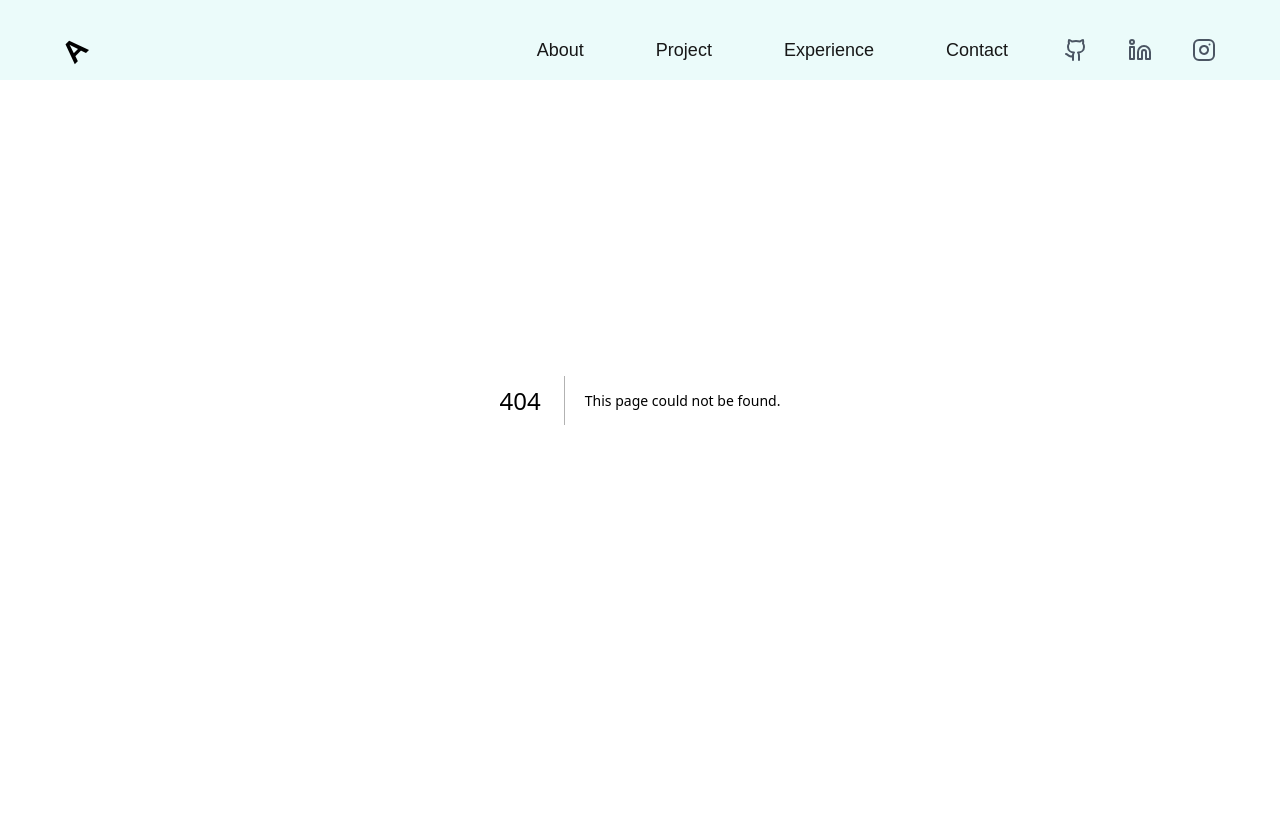
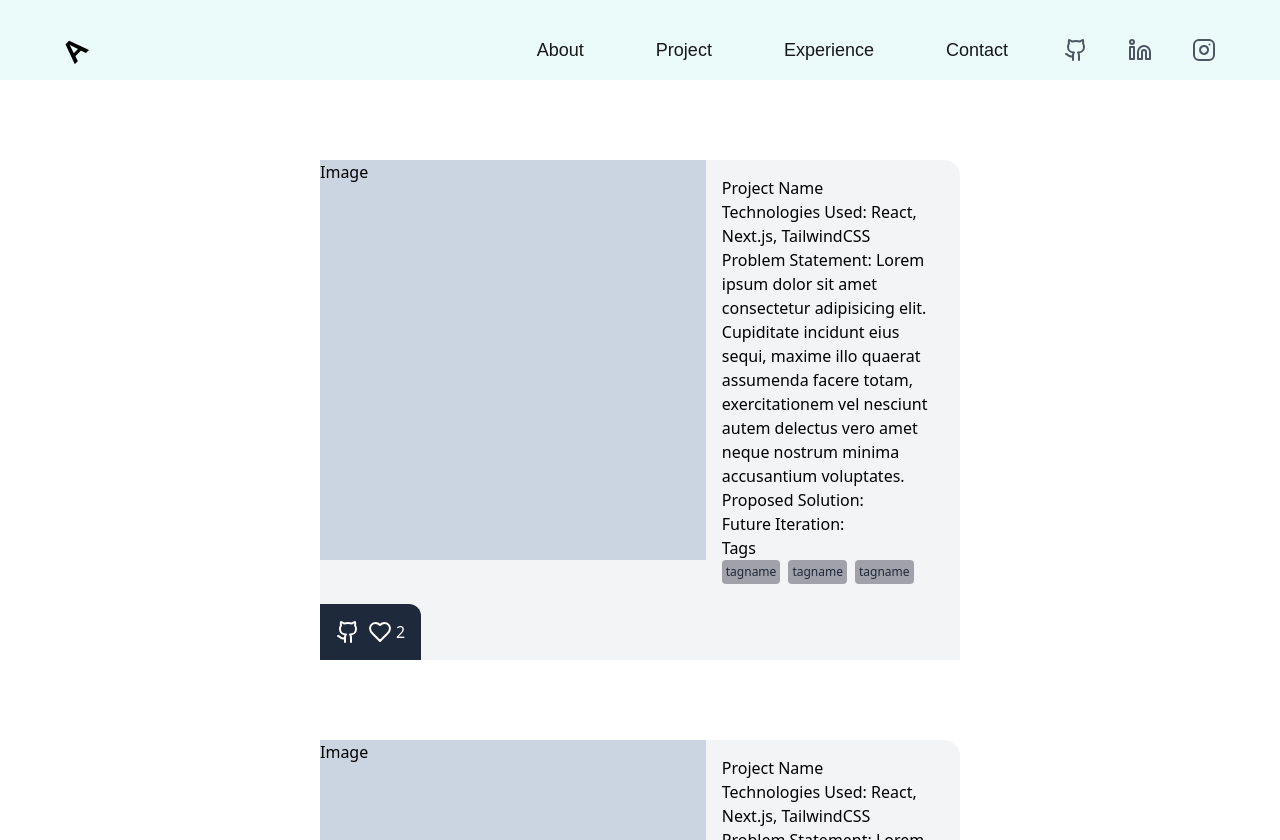
Before and after one commit to purohitamann/porfolio-next, a Next.js app: page /projects in a window 1280 px wide. Before the commit this address had no page. Before the commit the page ends 800 px from the top, so only its background shows below. Built offline with nearby package versions, Linux system fonts and the light colour scheme.

Commit message:
Add ProjectBanner component and update Footer and layout for improved structure

```diff
--- a/src/app/components/Footer.tsx
+++ b/src/app/components/Footer.tsx
@@ -2,9 +2,12 @@ import React from 'react';
 import footer from '../../data/footer.json';
 import { Button } from '@/components/ui/button';
 
-const Footer = () => {
+type Props = {
+    className?: string;
+}
+const Footer = ({ className }: Props) => {
     return (
-        <div className="h-auto w-full text-black font-sans relative font-medium animate-backgroundFade" id="contact">
+        <div className={`h-auto w-full text-black font-sans relative font-medium animate-backgroundFade ${className}`} id="contact">
 
             {/* Main Container */}
             <div className="flex flex-col justify-center items-center w-full px-4 md:px-20 lg:px-44 py-10">
--- /dev/null
+++ b/src/app/components/ProjectBanner.tsx
@@ -0,0 +1,53 @@
+'use client';
+import React from 'react';
+import { Github, Heart } from 'lucide-react';
+import Link from 'next/link';
+const ProjectFrame = () => {
+    return (
+
+
+
+        <div className=" flex justify-center">
+
+
+            <div className={`flex m-10  w-1/2 h-[500px] bg-gray-100  rounded-tr-2xl  relative`}>
+                {/* Project Image */}
+                <div className={`w-[500px] h-[400px] bg-slate-300 object-cover rounded-8 absoluten `}>
+                    Image
+                </div>
+                <div className='text-white rounded-tr-xl flex flex-row gap-2 bg-slate-800 rounded-8 p-4 absolute bottom-0 left-0'>
+                    <Link href={'/'} > <Github /> </Link>
+                    <p className='flex flex-row gap-1'><Heart /> 2</p>
+                </div>
+                <div className=" flex flex-col justify-start items-start text-start    text-black p-4   transition-opacity duration-300  w-1/2">
+                    <h1>Project Name</h1>
+                    <p>Technologies Used: React, Next.js, TailwindCSS</p>
+                    <p>Problem Statement: Lorem ipsum dolor sit amet consectetur adipisicing elit. Cupiditate incidunt eius sequi, maxime illo quaerat assumenda facere totam, exercitationem vel nesciunt autem delectus vero amet neque nostrum minima accusantium voluptates. </p>
+                    <p>Proposed Solution: </p>
+                    <p>Future Iteration: </p>
+                    <div>
+                        <p>Tags</p>
+                        <div className='flex flex-row gap-1'>
+                            <Tags />
+                            <Tags />
+                            <Tags />
+                        </div>
+                    </div>
+                </div>
+
+            </div>
+        </div>
+
+
+    );
+};
+
+export default ProjectFrame;
+
+
+
+const Tags = () => {
+    return (
+        <div className='bg-zinc-400 p-1 mr-1 text-slate-800 lowercase rounded-sm text-xs'>TagName</div>
+    )
+}
--- a/src/app/layout.tsx
+++ b/src/app/layout.tsx
@@ -22,7 +22,7 @@ export default function RootLayout({
     <html lang="en">
       <body className="h-screen w-screen bg-white ">
 
-        <div>
+        <div className="w-screen mb-10">
           <Navbar />
         </div>
         <section className="h-full w-screen flex flex-col justify-center items-center text-black font-sans ">
--- /dev/null
+++ b/src/app/projects/page.tsx
@@ -0,0 +1,41 @@
+'use client';
+import React from 'react';
+import { motion } from "framer-motion";
+import ProjectBanner from '../components/ProjectBanner';
+import Footer from '../components/Footer';
+import Navbar from '../components/Navbar';
+export default function Home() {
+
+
+
+
+    return (
+        <>
+
+
+
+            <div className="h-screen w-screen bg-white overflow-y-scroll">
+
+
+                <div className="h-auto w-full mt-20 flex flex-col justify-center items-center ">
+                    <ProjectBanner />
+                    <ProjectBanner />
+                    <ProjectBanner />
+                    <ProjectBanner />
+                    <ProjectBanner />
+                    <ProjectBanner />
+                </div>
+
+
+
+
+
+
+            </div>
+            {/* <div className="w-screen ">
+                <Footer className='bottom-0 relative' />
+            </div> */}
+
+        </>
+    );
+}
--- a/src/data/blurb.json
+++ b/src/data/blurb.json
@@ -14,7 +14,7 @@
         "name": "Sheridan College",
         "link": "https://sheridancollege.ca"
       },
-      "description": "where I mentored 500+ students with modern technologies"
+      "description": "where I mentored 500+ students in core programming concepts like Java, Python, and C#"
     },
     {
       "text": ", while also completing a Software Engineering Residency at ",
```
